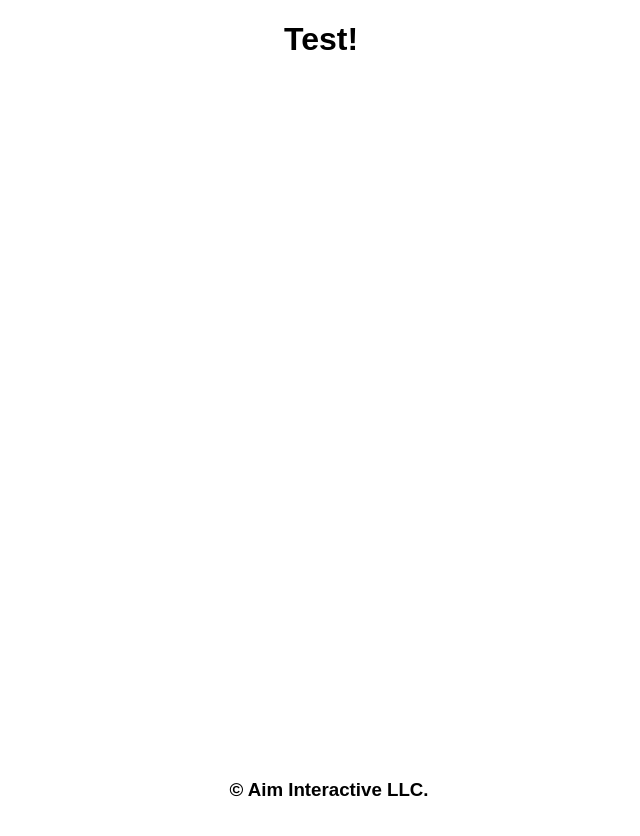
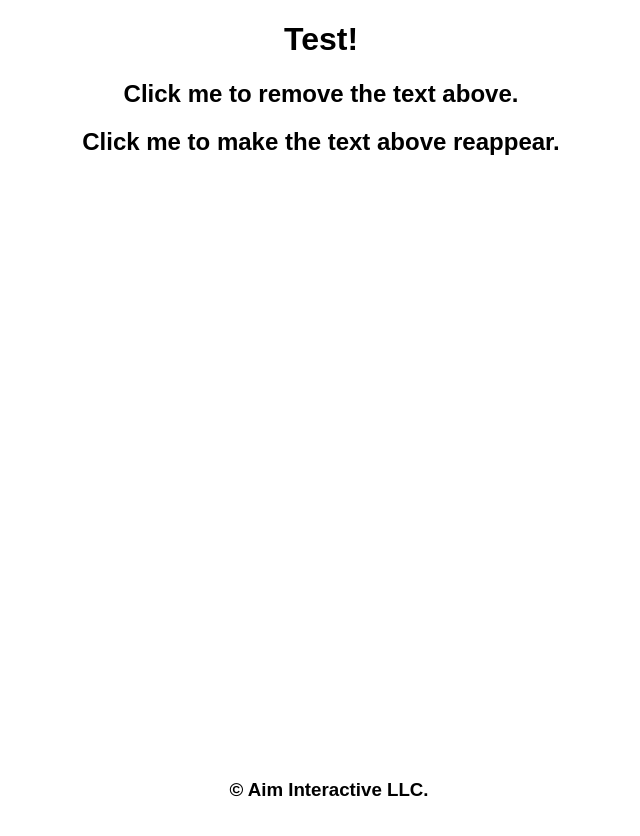
Before and after one commit to Rodney-Thomas/super-demo, a plain HTML site: page index.html in a window 1280 px wide. Shown: the whole page, without its empty margins (319-959 px from the left). Drawn offline with Linux system fonts and the light colour scheme.

Commit message:
Update index.html

```diff
--- a/index.html
+++ b/index.html
@@ -6,6 +6,14 @@
   <body>
     <scenter>
       <h1>Test!</h1>
+      <btn>
+        <sremove>
+        <h2>Click me to remove the text above.</h2>
+        </sremove>
+        <sappear>
+        <h2>Click me to make the text above reappear.</h2>
+          </sappear
+      </btn>
     </scenter>
 
     <sfooter>
@@ -19,6 +27,12 @@
       s('sfooter').footer();
       s('sfooter').center();
       s('sfooter').basic();
+      s('sremove').on('click',function(){
+        s('h1').self.hide()
+      })
+      s('sappear').on('click',function(){
+        s('h1').self.show
+      })
     </script>
   </body>
 </html>
```
